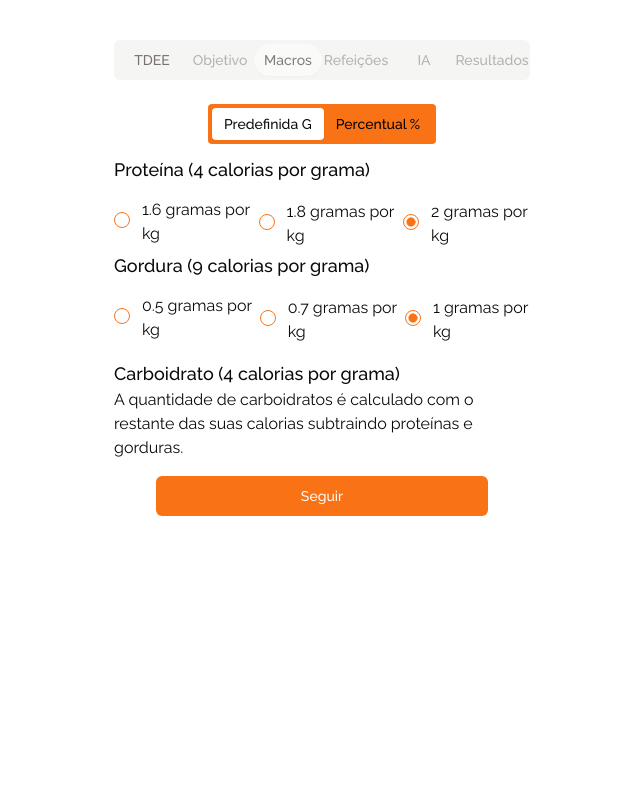
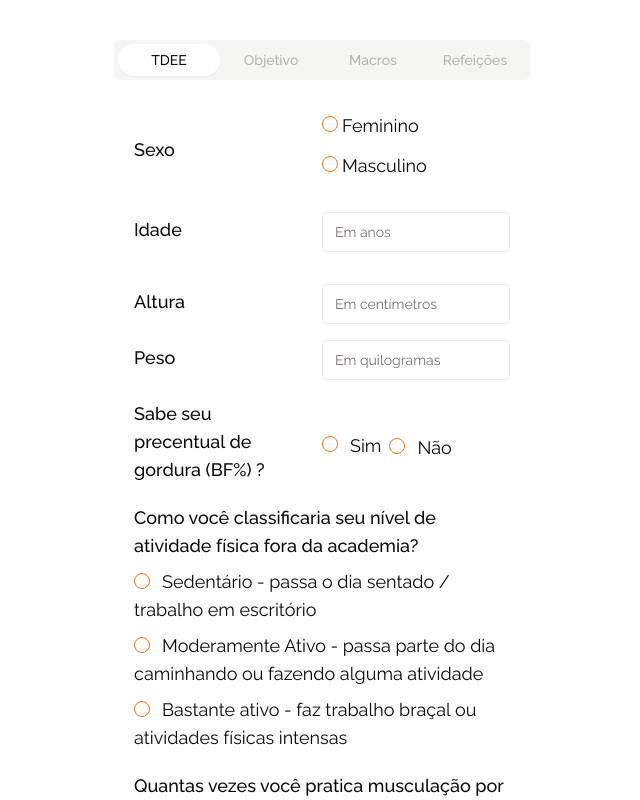
Before and after one commit to itpaulin/ai-diet-calculator, a Next.js app: page /metricas in a window 1280 px wide. Shown: the top 800 px of the page, without its empty margins (318-958 px from the left). Built offline with nearby package versions, Linux system fonts and the light colour scheme; a web font is replaced by a local one.

Commit message:
feat: remove presets of development

```diff
--- a/src/app/metricas/page.tsx
+++ b/src/app/metricas/page.tsx
@@ -7,9 +7,9 @@ import Macros from './components/macros'
 import Meals from './components/meals'
 import PersonalInformation from '@/models/personal-informations'
 import { Macros as IMacros } from '@/models/macros'
-import AiResults from './components/ai-results'
+
 function Metricas() {
-  const [tab, setTab] = useState<string>('macros')
+  const [tab, setTab] = useState<string>('tdee')
 
   const [hasTdee, setHasTdee] = useState<boolean>(false)
   const [hasObjective, setHasObjective] = useState<boolean>(false)
@@ -18,9 +18,9 @@ function Metricas() {
   const [hasDiet, setHasDiet] = useState<boolean>(false)
 
   const [quantityMeals, setQuantityMeals] = useState<number>(0)
-  const [tmb, setTmb] = useState<number>(2000)
+  const [tmb, setTmb] = useState<number>(0)
   const [personalInformations, setPersonalInformations] = useState<PersonalInformation>({
-    weight: 70,
+    weight: 0,
   })
   const [macrosGrams, setMacrosGrams] = useState<IMacros>({ protein: 0, fat: 0, carbohydrate: 0 })
 
@@ -32,7 +32,7 @@ function Metricas() {
     <>
       <div className='flex justify-center p-10'>
         <Tabs value={tab} onValueChange={onTabChange} className='w-[26rem]'>
-          <TabsList className='grid w-full grid-cols-6'>
+          <TabsList className='grid w-full grid-cols-4'>
             <TabsTrigger value='tdee' className='rounded-2xl'>
               TDEE
             </TabsTrigger>
@@ -44,12 +44,6 @@ function Metricas() {
             </TabsTrigger>
             <TabsTrigger value='meals' className='rounded-2xl' disabled={!hasMacros}>
               Refeições
-            </TabsTrigger>
-            <TabsTrigger value='chat-gpt' className='rounded-2xl' disabled={!hasMeals}>
-              IA
-            </TabsTrigger>
-            <TabsTrigger value='results' className='rounded-2xl' disabled={!hasDiet}>
-              Resultados
             </TabsTrigger>
           </TabsList>
           <TabsContent value='tdee'>
@@ -81,9 +75,6 @@ function Metricas() {
               setQuantityMeals={setQuantityMeals}
             />
           </TabsContent>
-          <TabsContent value='chat-gpt'>
-            <AiResults />
-          </TabsContent>
         </Tabs>
       </div>
     </>
```
